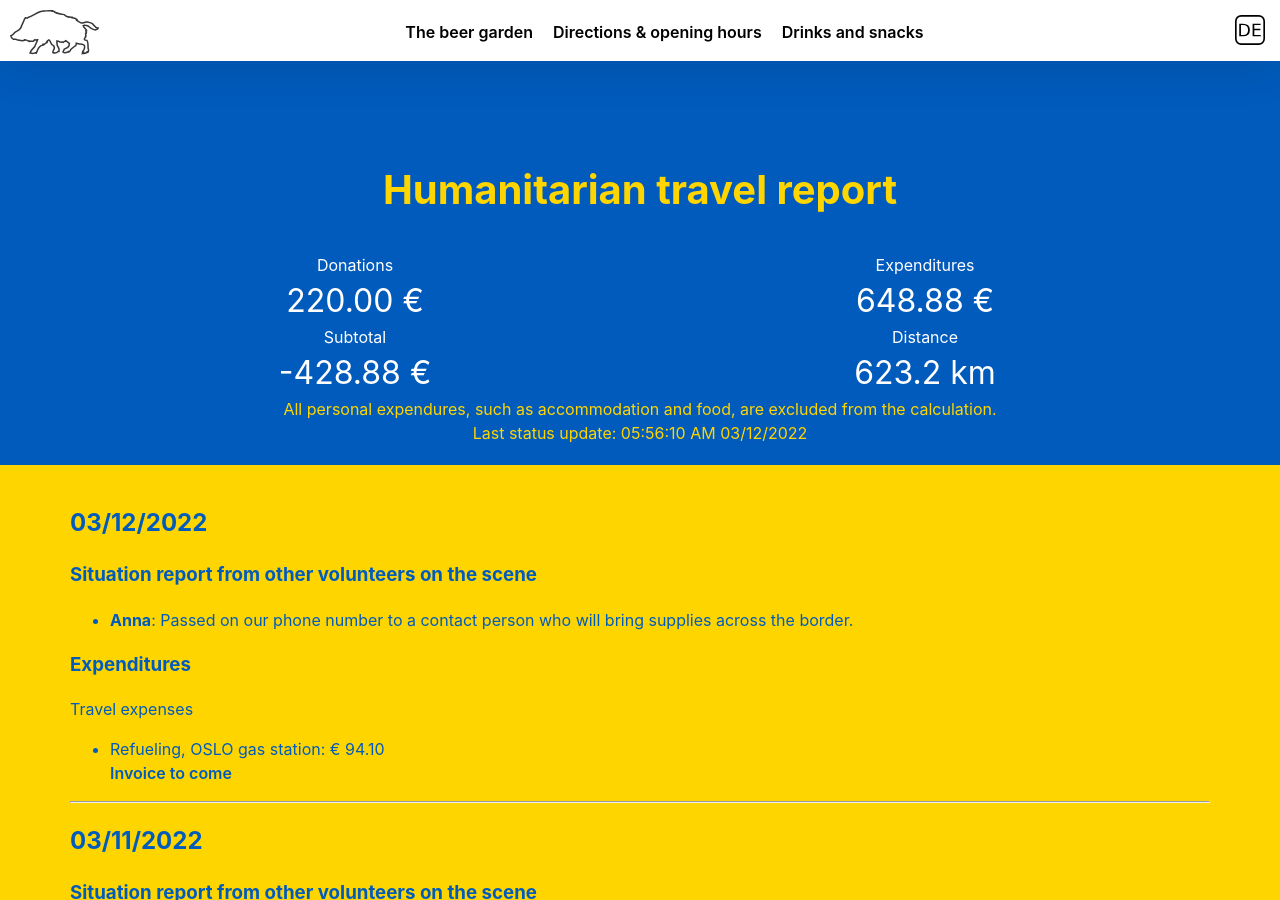
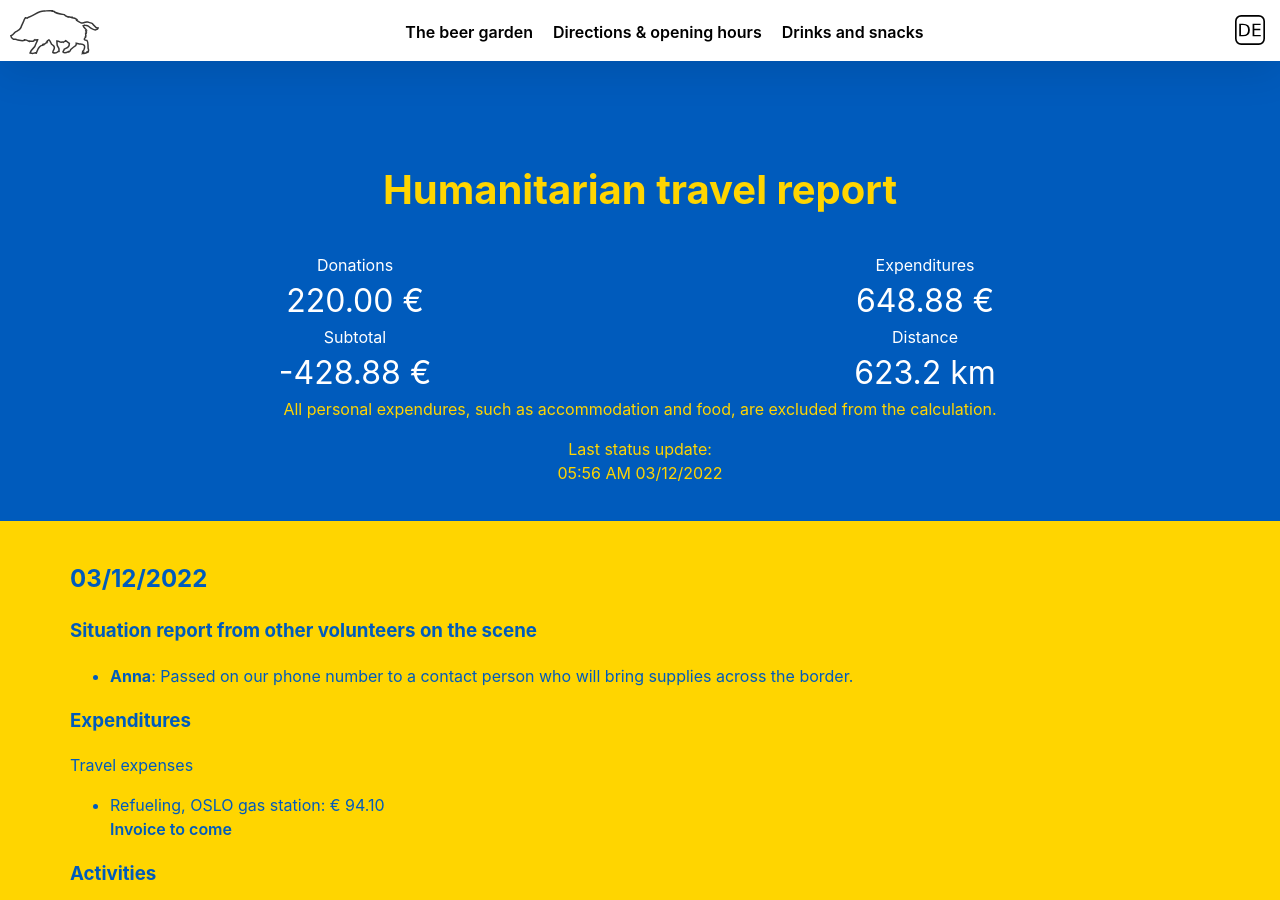
Before and after one commit to versable/kehr-website, a Jekyll site: the page built from en/ukraine.html, in a window 1280 px wide and 900 px high. Built offline with Jekyll 4.4.1, drawn with Linux system fonts in a browser that asks for light colours; some of the changed text lies outside the part shown.

```diff
--- a/en/ukraine.html
+++ b/en/ukraine.html
@@ -27,8 +27,10 @@ permalink: /en/ukraine/
         </ul>
         All personal expendures, such as accommodation and food, are excluded
         from the calculation.
-        <br>
-        Last status update: {{ site.time | date: '%r %m/%d/%Y' }}
+        <p>
+        Last status update: <br>
+        {{ site.time | date: '%H:%M %p %m/%d/%Y' }}
+        </p>
     </div>
 </section>
 <section class="ukraine bottom">
@@ -51,6 +53,12 @@ permalink: /en/ukraine/
                 <a href="#" target="_blank">
                     Invoice to come
                 </a>
+            </li>
+        </ul>
+        <h3>Activities</h3>
+        <ul>
+            <li>
+                <b>02:29 AM</b>: Border crossed into Poland (A4)
             </li>
         </ul>
         <hr>
--- a/ukraine.html
+++ b/ukraine.html
@@ -27,8 +27,10 @@ permalink: /ukraine/
         </ul>
         Alle persönlichen Ausgaben, wie Unterkunft und Verpflegung, sind von
         der Berechnung ausgeschlossen.
-        <br>
-        Letzter Stand: {{ site.time | date: '%H:%M %d.%m.%Y' }}
+        <p>
+        Letzter Stand: <br>
+        {{ site.time | date: '%H:%M %d.%m.%Y' }}
+        </p>
     </div>
 </section>
 <section class="ukraine bottom">
```
